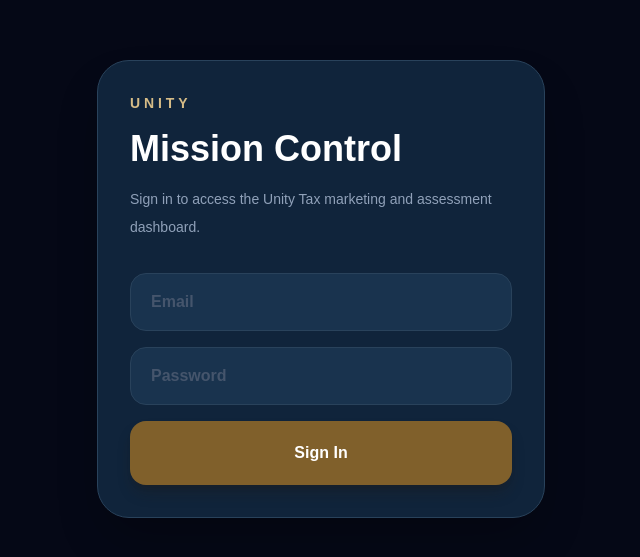
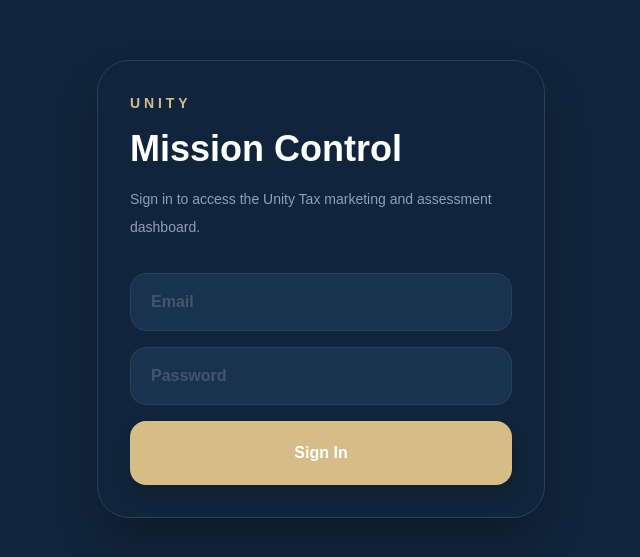
Before and after one commit to wadermarcy-creator/unity-tax-planning, a Next.js app: page /mission-control/login in a window 1280 px wide. Shown: the part 111-668 px from the top of the page, without its empty margins (319-959 px from the left). Built offline with nearby package versions, Linux system fonts and the light colour scheme; no server answers.

Commit message:
Align Mission Control shell and login with Unity brand

```diff
--- a/app/mission-control/login/page.tsx
+++ b/app/mission-control/login/page.tsx
@@ -32,9 +32,9 @@ export default function MissionControlLoginPage() {
   }
 
   return (
-    <main className="flex min-h-screen items-center justify-center bg-[#050816] px-6 text-white">
+    <main className="flex min-h-screen items-center justify-center bg-[#10243b] px-6 text-white">
       <section className="w-full max-w-md rounded-[2rem] border border-slate-800 bg-slate-950 p-8 shadow-2xl shadow-black/30">
-        <p className="text-sm font-black uppercase tracking-[0.28em] text-blue-300">
+        <p className="text-sm font-black uppercase tracking-[0.28em] text-[#d6bc87]">
           Unity
         </p>
 
@@ -71,7 +71,7 @@ export default function MissionControlLoginPage() {
             type="button"
             onClick={signIn}
             disabled={isLoading}
-            className="w-full rounded-2xl bg-blue-600 px-6 py-5 text-base font-black text-white shadow-lg shadow-blue-950/30 transition hover:bg-blue-500 disabled:cursor-not-allowed disabled:bg-slate-700"
+            className="w-full rounded-2xl bg-[#d6bc87] px-6 py-5 text-base font-black text-white shadow-lg shadow-blue-950/30 transition hover:bg-[#e5cf9e] disabled:cursor-not-allowed disabled:bg-slate-700"
           >
             {isLoading ? "Signing In..." : "Sign In"}
           </button>
```
